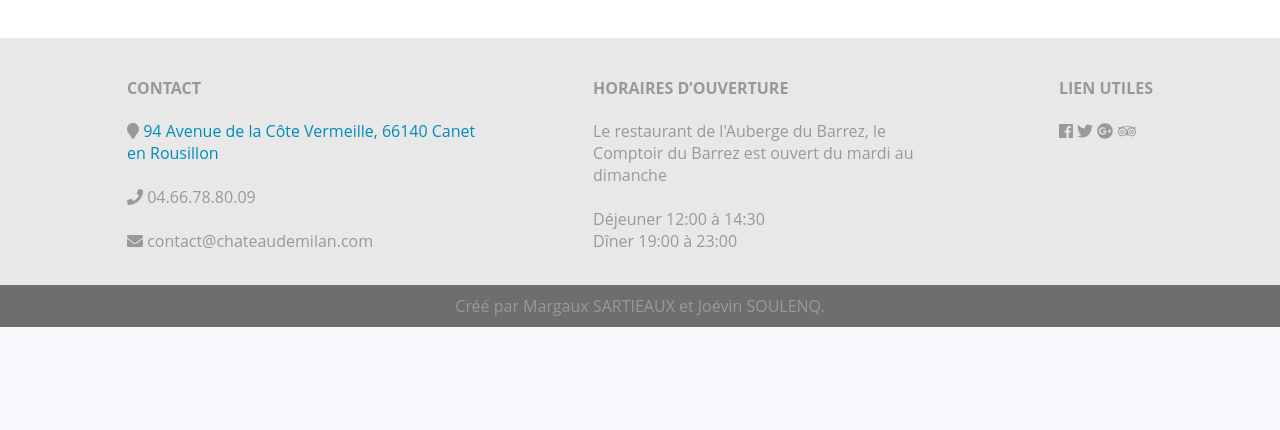
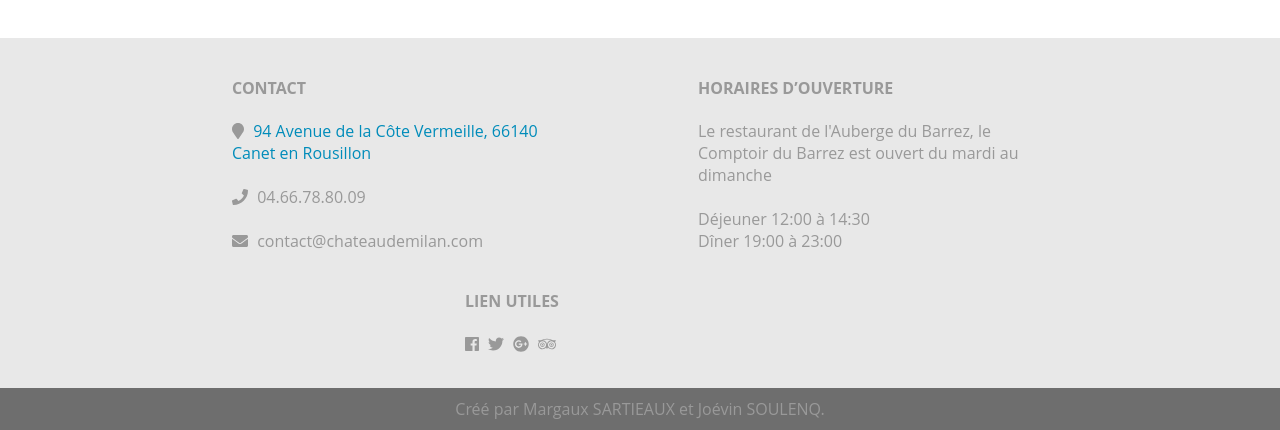
Before and after one commit to joedu12/projetMilan, a PHP site: page /index.php in a window 1280 px wide. Shown: the part 1482-1912 px from the top of the page. Before the commit the page ends 1809 px from the top, so only its background shows below. Run offline with PHP 8.4, Linux system fonts and the light colour scheme; some libraries are stand-ins or nearby versions; some web fonts are replaced.

Commit message:
Correctif footer

```diff
--- a/css/style.css
+++ b/css/style.css
@@ -356,7 +356,7 @@ button[type=submit]  {
     	width: 100%;
 }
 
-/* Bas de page */
+/* ------ Début Bas de page ------ */
 footer {
     background-color: #e8e8e8;
     color:#999999;
@@ -367,24 +367,18 @@ footer {
 }
 
 .flex-container {
-
     list-style: none;
     padding: 0;
     margin: 0;
-  	display: -webkit-box;
-   	display: -webkit-flex;
-   	display: -ms-flexbox;
     display: flex;
     flex-direction: row;
     flex-wrap: wrap;
     justify-content: center;
-
-   	-webkit-flex-flow: row wrap;
 }
 
 .flex-item{
     padding: 8px;
-  	max-width: 350px;
+    width: 350px;
     margin: 0 50px;
 }
 
@@ -392,8 +386,8 @@ footer {
     margin-bottom: 25px;
 }
 
-#lien-util .fab{
-    	padding: 2%;
+.flex-item svg {
+    margin-right: 5px;
 }
 
 .end-footer {
@@ -402,6 +396,7 @@ footer {
     padding: 10px;
     margin:0;
 }
+/* ------ Fin Bas de page ------ */
 
 
 /* Media Queries */
--- a/inc/footer.php
+++ b/inc/footer.php
@@ -19,7 +19,6 @@
 					<i class="fab fa-twitter fab-3" aria-hidden="true"></i>
                     <i class="fab fa-google-plus fab-3" aria-hidden="true"></i>
                     <i class="fab fa-tripadvisor fab-3" aria-hidden="true"></i>
-
 				</li>
 			</ul>
 			<ul class="end-footer">
```
Lines whose indentation alone changed are shown as unchanged.
